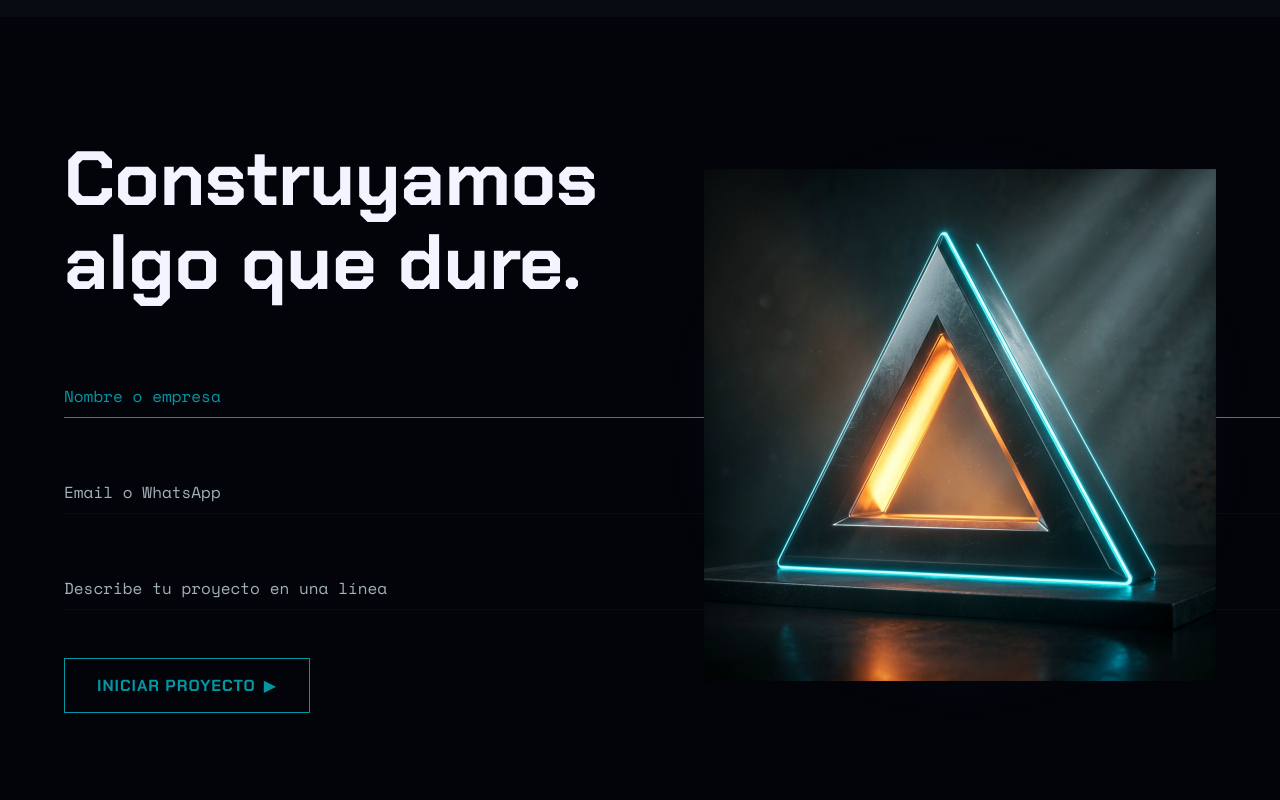
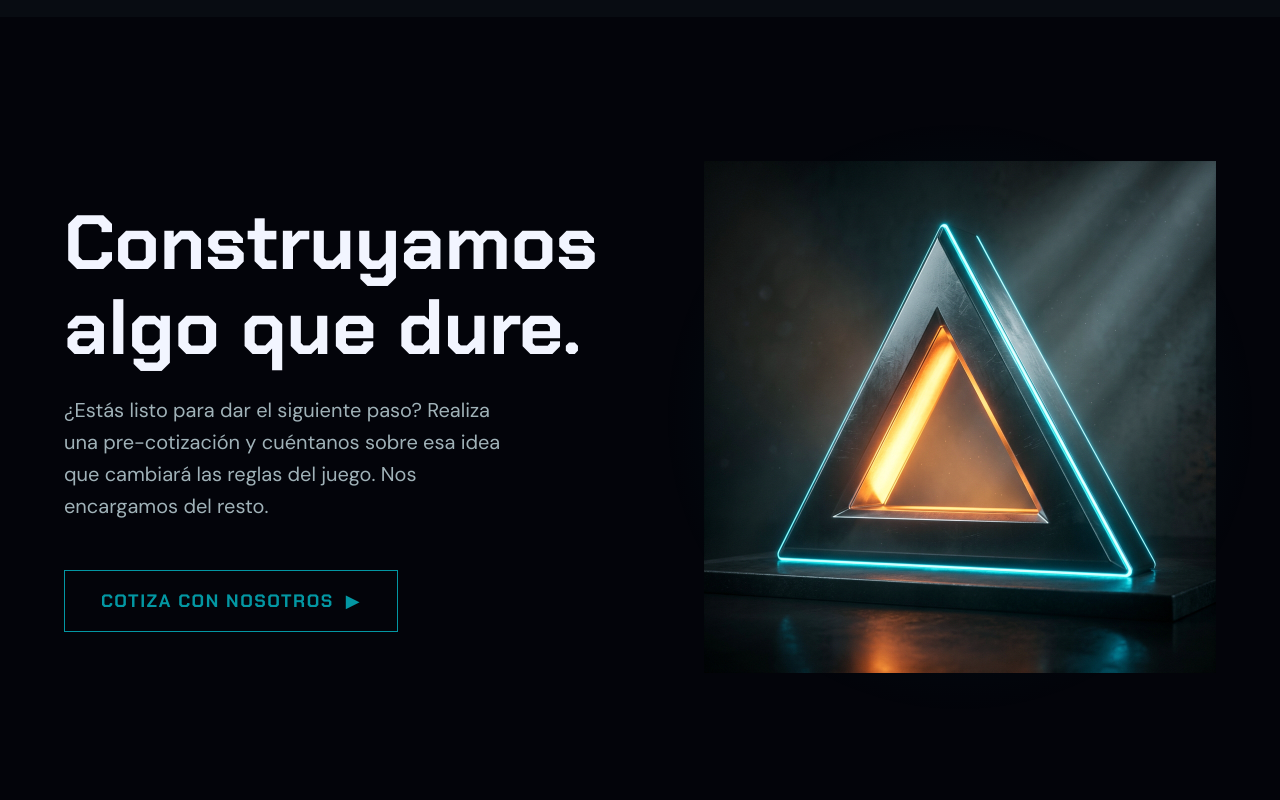
Before and after one commit to Darkness0550/PortafolioVertex, a React (Vite) app: page / in a window 1280 px wide. Shown: the part 7160-7960 px from the top of the page. Built offline with nearby package versions, Linux system fonts and the light colour scheme.

Commit message:
feat: add CTA section with contact link and promotional imagery

```diff
--- a/src/sections/CTA.jsx
+++ b/src/sections/CTA.jsx
@@ -1,76 +1,54 @@
-import { useState } from 'react';
 import './CTA.css';
 
 export default function CTA() {
-  const [status, setStatus] = useState('idle');
-
-  const handleSubmit = (e) => {
-    e.preventDefault();
-    setStatus('submitting');
-    setTimeout(() => setStatus('success'), 800);
-  };
 
   return (
     <section id="contacto" className="section-reveal cta-section" style={{ minHeight: '100vh', position: 'relative', display: 'flex', alignItems: 'center' }}>
       <div className="container" style={{ position: 'relative', zIndex: 2, display: 'flex', flexWrap: 'wrap', width: '100%' }}>
 
         <div className="cta-form-col" style={{ flex: '1 1 50%', minWidth: '300px', paddingRight: '5%' }}>
-          <h2 className="font-display text-primary cta-title" style={{ fontSize: 'clamp(46px, 6vw, 83px)', lineHeight: '1.1', marginBottom: '64px' }}>
+          <h2 className="font-display text-primary cta-title" style={{ fontSize: 'clamp(46px, 6vw, 83px)', lineHeight: '1.1', marginBottom: '24px' }}>
             Construyamos<br />
             algo que dure.
           </h2>
 
-          <div style={{ minHeight: '280px', position: 'relative' }}>
-            {status === 'success' ? (
-              <div style={{ animation: 'fade-in 0.5s' }}>
-                <div style={{ display: 'flex', gap: '12px', alignItems: 'flex-start' }}>
-                  <span className="font-code text-accent" style={{ fontSize: '16px' }}>[ ✓ ]</span>
-                  <pre className="font-code text-primary" style={{ fontSize: '16px', whiteSpace: 'pre-line', lineHeight: '1.6' }}>
-                    Briefing recibido.
-                    Te contactamos en menos de 24 horas.
-                    — Equipo Vertex
-                  </pre>
-                </div>
-              </div>
-            ) : (
-              <form onSubmit={handleSubmit} style={{ display: 'flex', flexDirection: 'column', gap: '48px', opacity: status === 'submitting' ? 0.5 : 1, transition: 'opacity 0.3s' }}>
+          <p className="font-body text-secondary" style={{ fontSize: '20px', lineHeight: '1.6', marginBottom: '48px', maxWidth: '450px' }}>
+            ¿Estás listo para dar el siguiente paso? Realiza una pre-cotización y cuéntanos sobre esa idea que cambiará las reglas del juego. Nos encargamos del resto.
+          </p>
 
-                <div className="input-group first">
-                  <input type="text" required placeholder=" " className="cta-input interactive font-body text-primary" />
-                  <label className="cta-label font-code text-accent">Nombre o empresa</label>
-                </div>
-
-                <div className="input-group">
-                  <input type="email" required placeholder=" " className="cta-input interactive font-body text-primary" />
-                  <label className="cta-label font-code text-secondary">Email o WhatsApp</label>
-                </div>
-
-                <div className="input-group">
-                  <input type="text" required placeholder=" " className="cta-input interactive font-body text-primary" />
-                  <label className="cta-label font-code text-secondary">Describe tu proyecto en una línea</label>
-                </div>
-
-                <div>
-                  <button type="submit" className="interactive font-display" style={{
+          <div style={{ position: 'relative' }}>
+            <a
+              href="https://tally.so/r/pb9POP"
+              target="_blank"
+              rel="noopener noreferrer"
+              className="interactive font-display"
+              style={{
                 border: '1px solid var(--vertex-accent)',
-                    padding: '16px 32px',
+                padding: '18px 36px',
                 color: 'var(--vertex-accent)',
-                    fontSize: '16px',
-                    letterSpacing: '1px',
+                fontSize: '18px',
+                letterSpacing: '1.5px',
                 background: 'transparent',
-                    transition: 'all 0.15s',
-                    display: 'flex',
+                transition: 'all 0.3s cubic-bezier(0.4, 0, 0.2, 1)',
+                display: 'inline-flex',
                 alignItems: 'center',
-                    gap: '8px',
+                gap: '12px',
+                textDecoration: 'none',
+                textTransform: 'uppercase'
               }}
-                  onMouseEnter={(e) => { e.currentTarget.style.backgroundColor = 'var(--vertex-accent)'; e.currentTarget.style.color = 'var(--abyss)'; }}
-                  onMouseLeave={(e) => { e.currentTarget.style.backgroundColor = 'transparent'; e.currentTarget.style.color = 'var(--vertex-accent)'; }}
+              onMouseEnter={(e) => {
+                e.currentTarget.style.backgroundColor = 'var(--vertex-accent)';
+                e.currentTarget.style.color = 'var(--abyss)';
+                e.currentTarget.style.boxShadow = '0 0 30px rgba(0, 240, 255, 0.4)';
+              }}
+              onMouseLeave={(e) => {
+                e.currentTarget.style.backgroundColor = 'transparent';
+                e.currentTarget.style.color = 'var(--vertex-accent)';
+                e.currentTarget.style.boxShadow = 'none';
+              }}
             >
-                    INICIAR PROYECTO <span>▶</span>
-                  </button>
-                </div>
-              </form>
-            )}
+              COTIZA CON NOSOTROS <span style={{ transition: 'transform 0.3s' }} onMouseEnter={(e) => e.currentTarget.style.transform = 'translateX(4px)'} onMouseLeave={(e) => e.currentTarget.style.transform = 'translateX(0)'}>▶</span>
+            </a>
           </div>
         </div>
 
```
Lines whose indentation alone changed are shown as unchanged.
